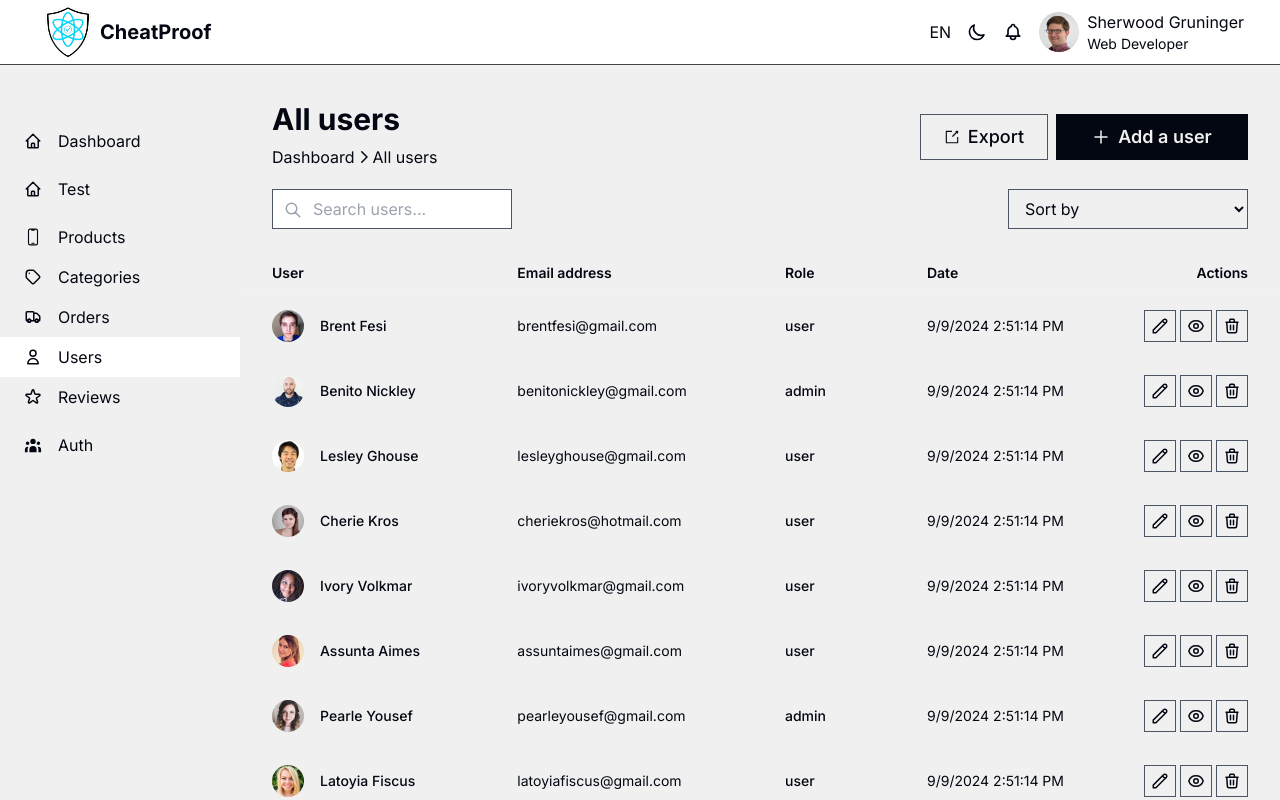
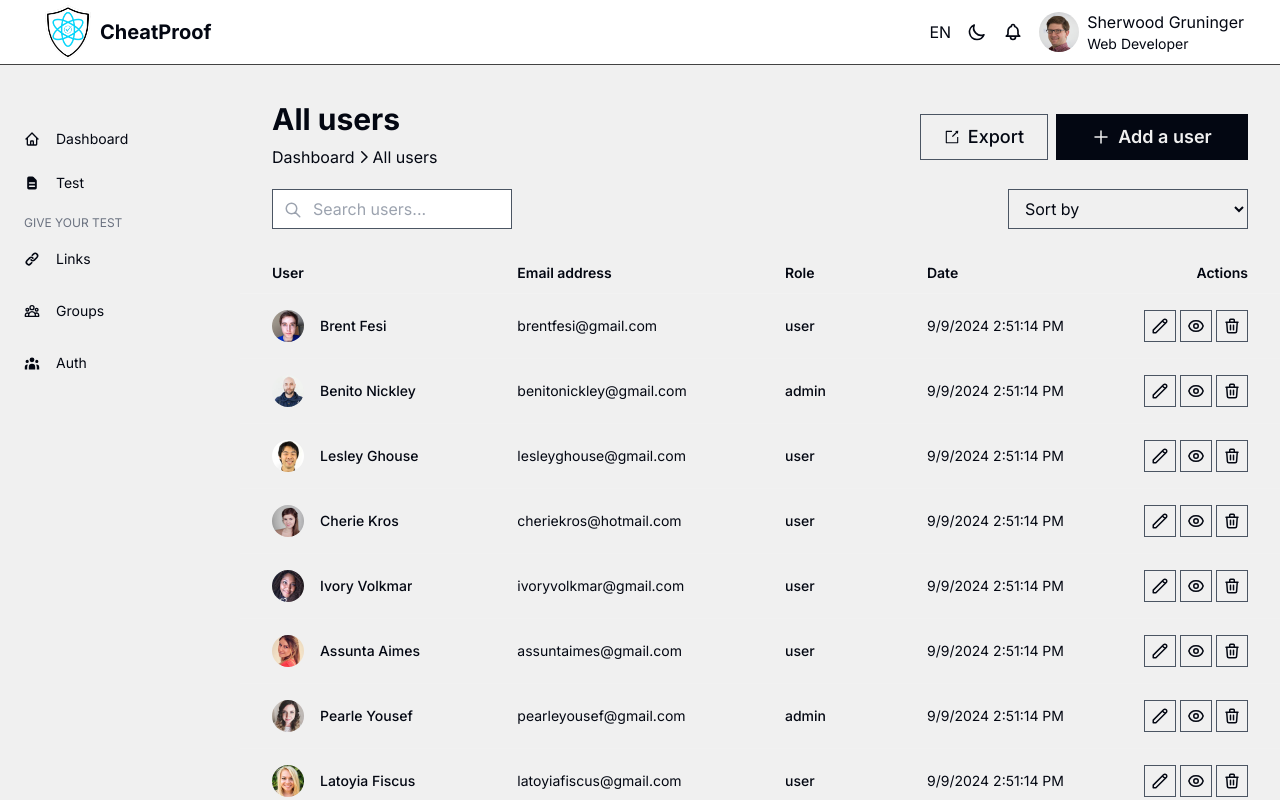
Before and after one commit to CheatProof/CheatProof-FE, a React (Vite) app: page /users in a window 1280 px wide. Shown: the top 800 px of the page. Built offline with nearby package versions, Linux system fonts and the light colour scheme.

Commit message:
Sidebar Fixed

```diff
--- a/src/components/Sidebar.tsx
+++ b/src/components/Sidebar.tsx
@@ -8,7 +8,7 @@
 // Output: Sidebar component that displays the sidebar navigation
 // *********************
 
-import { HiLogin, HiOutlineHome, HiUserGroup } from "react-icons/hi";
+import { HiLogin, HiOutlineHome, HiUserGroup, HiDocumentText, HiLink, HiOutlineUserGroup } from "react-icons/hi";
 import { HiOutlineDevicePhoneMobile } from "react-icons/hi2";
 import { HiOutlineTag } from "react-icons/hi";
 import { HiOutlineTruck } from "react-icons/hi";
@@ -24,6 +24,8 @@ import { useState } from "react";
 
 const Sidebar = () => {
   const [isLandingOpen, setIsLandingOpen] = useState(false);
+  const [isLinksOpen, setIsLinksOpen] = useState(false);
+  const [isGroupsOpen, setIsGroupsOpen] = useState(false);
   const [isAuthOpen, setIsAuthOpen] = useState(false);
   const { isSidebarOpen } = useAppSelector((state) => state.dashboard);
   const dispatch = useAppDispatch();
@@ -55,8 +57,8 @@ const Sidebar = () => {
               isActiveObj.isActive ? navActiveClass : navInactiveClass
             }
           >
-            <HiOutlineHome className="text-lg" />
-            <span className="text-md">Dashboard</span>
+            <HiOutlineHome className="text-md" />
+            <span className="text-sm">Dashboard</span>
         </NavLink>
 
 
@@ -64,8 +66,8 @@ const Sidebar = () => {
             onClick={() => setIsLandingOpen(() => !isLandingOpen)}
             className="block flex items-center self-stretch gap-4 py-4 px-6 dark:bg-blackPrimary dark:hover:bg-blackSecondary cursor-pointer max-xl:py-3 dark:text-whiteSecondary hover:bg-white text-blackPrimary bg-whiteSecondary"
           >
-            <HiOutlineHome className="text-lg" />
-            <span className="text-md">Test</span>
+            <HiDocumentText className="text-md" />
+            <span className="text-sm">Test</span>
           </div>
 
 
@@ -77,8 +79,8 @@ const Sidebar = () => {
                   isActiveObj.isActive ? navActiveClass : navInactiveClass
                 }
               >
-                <HiOutlineHome className="text-lg" />
-                <span className="text-md">All Test</span>
+                <span className="text-md" />
+                <span className="text-sm">All Test</span>
               </NavLink>
 
               <NavLink
@@ -87,8 +89,8 @@ const Sidebar = () => {
                   isActiveObj.isActive ? navActiveClass : navInactiveClass
                 }
               >
-                <HiOutlineHome className="text-lg" />
-                <span className="text-md">Categories</span>
+                <span className="text-md" />
+                <span className="text-sm">Categories</span>
               </NavLink>
 
 
@@ -98,8 +100,8 @@ const Sidebar = () => {
                   isActiveObj.isActive ? navActiveClass : navInactiveClass
                 }
               >
-                <HiOutlineHome className="text-lg" />
-                <span className="text-md">Files</span>
+                <span className="text-md" />
+                <span className="text-sm">Files</span>
               </NavLink>
 
 
@@ -109,37 +111,169 @@ const Sidebar = () => {
                   isActiveObj.isActive ? navActiveClass : navInactiveClass
                 }
               >
-                <HiOutlineHome className="text-lg" />
-                <span className="text-md">Certificates</span>
+                <span className="text-md" />
+                <span className="text-sm">Certificates</span>
               </NavLink>
             </div>
           )}
 
-          <NavLink
+          {/* <NavLink
             to="/products"
             className={(isActiveObj) =>
               isActiveObj.isActive ? navActiveClass : navInactiveClass
             }
-          >
-            <HiOutlineDevicePhoneMobile className="text-lg" />
-            <span className="text-md">Products</span>
+          > */}
+            {/* <HiOutlineDevicePhoneMobile className="text-lg" />
+            <span className="text-md">Links</span>
           </NavLink>
           <NavLink
             to="/categories"
             className={(isActiveObj) =>
               isActiveObj.isActive ? navActiveClass : navInactiveClass
             }
+          > */}
+
+
+              <span className="text-xs text-gray-500 pl-6 py-3">GIVE YOUR TEST</span>
+
+
+             <div
+            onClick={() => setIsLinksOpen(() => !isLinksOpen)}
+            className="block flex items-center self-stretch gap-4 py-4 px-6 dark:bg-blackPrimary dark:hover:bg-blackSecondary cursor-pointer max-xl:py-3 dark:text-whiteSecondary hover:bg-white text-blackPrimary bg-whiteSecondary"
           >
-            <HiOutlineTag className="text-lg" />
-            <span className="text-md">Categories</span>
-          </NavLink>
-          <NavLink
-            to="/orders"
+            <HiLink className="text-md" />
+            <span className="text-sm">Links</span>
+          </div>
+
+
+{isLinksOpen && (
+            <div>
+              <NavLink
+                to="/"
+                className={(isActiveObj) =>
+                  isActiveObj.isActive ? navActiveClass : navInactiveClass
+                }
+              >
+                <span className="text-md" />
+                <span className="text-sm">All Links</span>
+              </NavLink>
+
+              <NavLink
+                to="/landing-v2"
+                className={(isActiveObj) =>
+                  isActiveObj.isActive ? navActiveClass : navInactiveClass
+                }
+              >
+                <span className="text-md" />
+                <span className="text-sm">Themes</span>
+              </NavLink>
+
+
+              <NavLink
+                to="/landing-v2"
+                className={(isActiveObj) =>
+                  isActiveObj.isActive ? navActiveClass : navInactiveClass
+                }
+              >
+                <span className="text-md" />
+                <span className="text-sm">Access Links</span>
+              </NavLink>
+
+
+              <NavLink
+                to="/landing-v2"
+                className={(isActiveObj) =>
+                  isActiveObj.isActive ? navActiveClass : navInactiveClass
+                }
+              >
+                <span className="text-md" />
+                <span className="text-sm">Export</span>
+              </NavLink>
+
+
+              <NavLink
+                to="/landing-v2"
+                className={(isActiveObj) =>
+                  isActiveObj.isActive ? navActiveClass : navInactiveClass
+                }
+              >
+                <span className="text-md" />
+                <span className="text-sm">Statistics</span>
+              </NavLink>
+            </div>
+          )}
+
+
+
+          {/* <NavLink  to="/orders"
             className={(isActiveObj) =>
               isActiveObj.isActive ? navActiveClass : navInactiveClass
-            }
+            }>
+            <HiOutlineTag className="text-lg" />
+          <span className="text-md">Groups</span>
+
+
+          </NavLink> */}
+
+
+<div
+            onClick={() => setIsGroupsOpen(() => !isGroupsOpen)}
+            className="block flex items-center self-stretch gap-4 py-4 px-6 dark:bg-blackPrimary dark:hover:bg-blackSecondary cursor-pointer max-xl:py-3 dark:text-whiteSecondary hover:bg-white text-blackPrimary bg-whiteSecondary"
           >
-            <HiOutlineTruck className="text-lg" />
+            <HiOutlineUserGroup className="text-md" />
+            <span className="text-sm">Groups</span>
+          </div>
+
+
+          {isGroupsOpen && (
+            <div>
+              <NavLink
+                to="/"
+                className={(isActiveObj) =>
+                  isActiveObj.isActive ? navActiveClass : navInactiveClass
+                }
+              >
+                <span className="text-md" />
+                <span className="text-sm">All Groups</span>
+              </NavLink>
+
+              <NavLink
+                to="/landing-v2"
+                className={(isActiveObj) =>
+                  isActiveObj.isActive ? navActiveClass : navInactiveClass
+                }
+              >
+                <span className="text-md" />
+                <span className="text-sm">Export</span>
+              </NavLink>
+
+
+              <NavLink
+                to="/landing-v2"
+                className={(isActiveObj) =>
+                  isActiveObj.isActive ? navActiveClass : navInactiveClass
+                }
+              >
+                <span className="text-md" />
+                <span className="text-sm">Statistics</span>
+              </NavLink>
+
+                </div>
+          )}
+
+          {/* </NavLink> */}
+          {/* <NavLink
+           to="/orders"
+           className={(isActiveObj) =>
+             isActiveObj.isActive ? navActiveClass : navInactiveClass
+           }>
+
+            </NavLink> */}
+
+
+
+
+            {/* <HiOutlineTruck className="text-lg" />
             <span className="text-md">Orders</span>
           </NavLink>
           <NavLink
@@ -147,8 +281,8 @@ const Sidebar = () => {
             className={(isActiveObj) =>
               isActiveObj.isActive ? navActiveClass : navInactiveClass
             }
-          >
-            <HiOutlineUser className="text-lg" />
+          > */}
+            {/* <HiOutlineUser className="text-lg" />
             <span className="text-md">Users</span>
           </NavLink>
           <NavLink
@@ -156,17 +290,17 @@ const Sidebar = () => {
             className={(isActiveObj) =>
               isActiveObj.isActive ? navActiveClass : navInactiveClass
             }
-          >
-            <HiOutlineStar className="text-lg" />
-            <span className="text-md">Reviews</span>
-          </NavLink>
+          > */}
+            {/* <HiOutlineStar className="text-lg" />
+            <span className="text-md">Reviews</span> */}
+
 
           <div
             onClick={() => setIsAuthOpen(() => !isAuthOpen)}
             className="block flex items-center self-stretch gap-4 py-4 px-6 dark:bg-blackPrimary dark:hover:bg-blackSecondary cursor-pointer max-xl:py-3 dark:text-whiteSecondary hover:bg-white text-blackPrimary bg-whiteSecondary"
           >
-            <HiUserGroup className="text-lg" />
-            <span className="text-md">Auth</span>
+            <HiUserGroup className="text-md" />
+            <span className="text-sm">Auth</span>
           </div>
           {isAuthOpen && (
             <div>
@@ -176,8 +310,8 @@ const Sidebar = () => {
                   isActiveObj.isActive ? navActiveClass : navInactiveClass
                 }
               >
-                <HiLogin className="text-lg" />
-                <span className="text-md">Login</span>
+                <HiLogin className="text-md" />
+                <span className="text-sm">Login</span>
               </NavLink>
               <NavLink
                 to="/register"
@@ -185,8 +319,8 @@ const Sidebar = () => {
                   isActiveObj.isActive ? navActiveClass : navInactiveClass
                 }
               >
-                <HiUserGroup className="text-lg" />
-                <span className="text-md">Register</span>
+                <HiUserGroup className="text-md" />
+                <span className="text-sm">Register</span>
               </NavLink>
             </div>
           )}
@@ -199,8 +333,8 @@ const Sidebar = () => {
               isActiveObj.isActive ? navActiveClass : navInactiveClass
             }
           >
-            <HiOutlineInformationCircle className="text-lg" />
-            <span className="text-md">Help Desk</span>
+            <HiOutlineInformationCircle className="text-md" />
+            <span className="text-sm">Help Desk</span>
           </NavLink>
         </div>
       </div>
```
